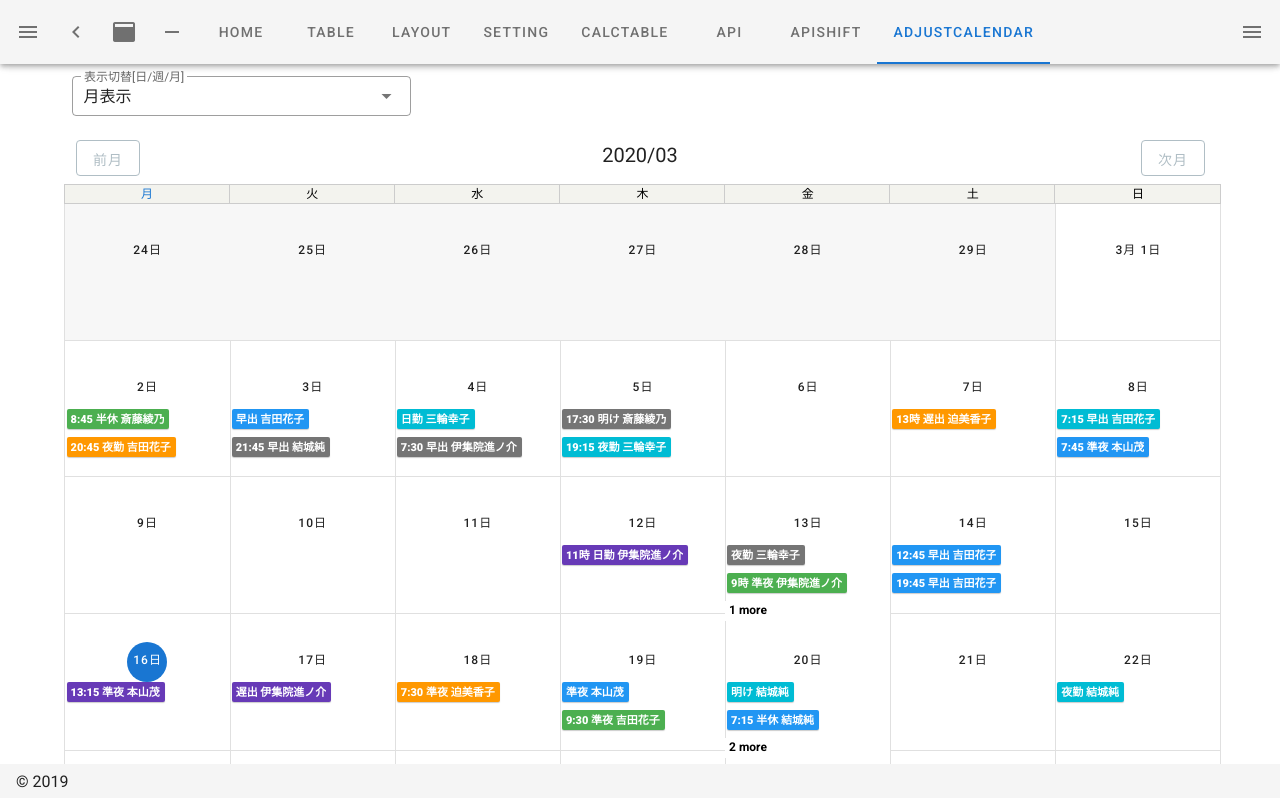
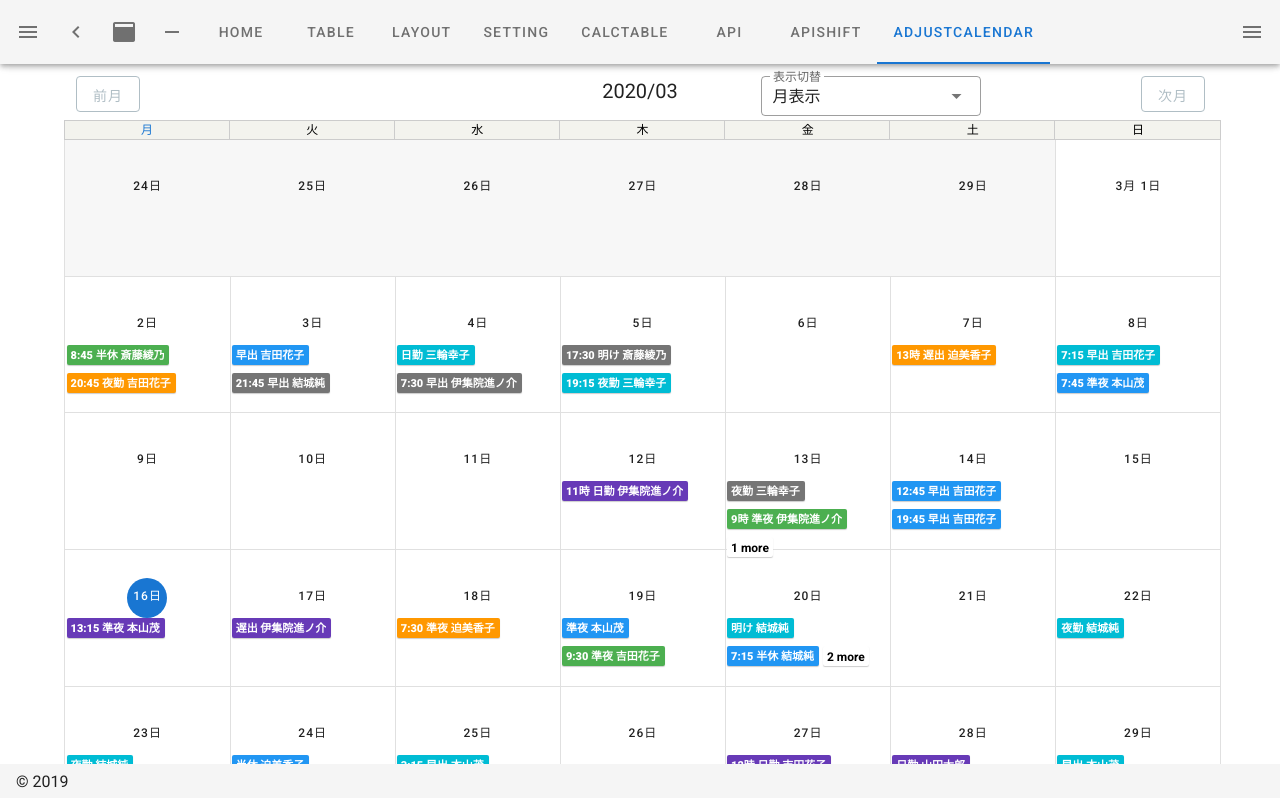
Before and after one commit to BoxPistols/nuxt-vuetify-20120, a Nuxt app: page /adjustCalendar in a window 1280 px wide. Shown: the top 798 px of the page. Built offline with nearby package versions, Linux system fonts and the light colour scheme.

Commit message:
more refact

```diff
--- a/pages/adjustCalendar.vue
+++ b/pages/adjustCalendar.vue
@@ -2,18 +2,15 @@
 v-app#shift_calendar
   div
     v-row
-      v-col.controls(sm='4')
-        .d-flex.flex-row.align-center.ml-3
-          v-select.mr-5(v-model='type',
+      v-col.mb-5.controls(sm='12',
+        lg='12')
+        v-btn(outlined absolute　left　class="mr-3" color="blue-grey lighten-3" @click="$refs.calendar.prev()" ) 前月
+        v-select.selectType(v-model='type',
           :items='typeOptions',
-          label='表示切替[日/週/月]',
+          label='表示切替',
           hide-details='',
           outlined='',
           dense='')
-
-      v-col.mb-5.controls(sm='12',
-        lg='12')
-        v-btn(outlined absolute　left　class="mr-3" color="blue-grey lighten-3" @click="$refs.calendar.prev()" ) 前月
         v-toolbar-title(class="now") {{ title }}
         v-btn(outlined absolute　right　class="ml-3" color="blue-grey lighten-3" @click="$refs.calendar.next()" ) 次月
 
@@ -28,7 +25,6 @@ v-app#shift_calendar
             :end='end',
             :min-weeks='minWeeks',
             :max-days='maxDays',
-            :now='today',
             :weekdays='weekdays',
             :short-months='shortMonths',
             :short-weekdays='shortWeekdays',
@@ -46,8 +42,8 @@ v-app#shift_calendar
 
           // Modal for Add new Event
           v-dialog(v-model='dialog', persistent='', max-width='320')
-            v-card
-              v-card-title.headline {{ date }}
+            v-card.dialogCard
+              v-card-title.headline {{ title }}
               v-card-text シフト新規追加
               v-card-text
                 v-select(:items='names', label='メンバー選択', item-value='text')
@@ -68,7 +64,7 @@ export default {
   name: 'MyCalender',
   components: {},
 
-  data: () => {
+  data(){
     return ({
       dialog: false,
       select: [
@@ -86,9 +82,7 @@ export default {
       start: '2020-03-01',
       endMenu: false,
       end: '2020-03-31',
-      nowMenu: true,
       minWeeks: 1,
-      now: true,
       events: [],
       colors: ['blue', 'indigo', 'deep-purple', 'cyan', 'green', 'orange', 'grey darken-1'],
       names: ['日勤 佐藤真弓', '公休 鈴木雅美', '夜勤 高橋敏子', '遅出 田中善子', '午前休 吉田輝美'],
@@ -122,20 +116,11 @@ export default {
           value: 'week'
         },
         {
-          text: '1日表示',
+          text: '日表示',
           value: 'day'
         },
       ],
       mode: 'stack',
-      modeOptions: [{
-          text: 'カードを重ねる',
-          value: 'stack'
-        },
-        {
-          text: 'カードを重ねない',
-          value: 'column'
-        },
-      ],
       weekdays: weekdaysDefault,
       weekdaysOptions: [{
           text: '月曜 - 日曜',
@@ -143,23 +128,6 @@ export default {
         },
       ],
       maxDays: 7,
-      maxDaysOptions: [{
-          text: '7 days',
-          value: 7
-        },
-        {
-          text: '5 days',
-          value: 5
-        },
-        {
-          text: '4 days',
-          value: 4
-        },
-        {
-          text: '3 days',
-          value: 3
-        },
-      ],
       color: 'primary',
       colorOptions: [{
           text: 'Primary',
@@ -262,23 +230,13 @@ export default {
     title() {
       return this.start.slice(0,7).split('-').join('/')
     },
-    hasEnd() {
-      return this.type in {
-        'custom-weekly': 1,
-        'custom-daily': 1,
-      }
-    },
   },
   methods: {
     viewDay({date}) {
-      // this.focus = date
-      // this.type = 'day'
-      this.date = date;
       this.dialog = true;
-      // this.start = date
     },
     saveEvent({add}) {
-      this.event = event;
+      // this.event = event;
       this.dialog = false;
     },
     viewMore({more}) {
@@ -330,7 +288,6 @@ export default {
           color: this.colors[this.rnd(0, this.colors.length - 1)],
         })
       }
-
       this.events = events
     },
     rnd(a, b) {
@@ -341,12 +298,16 @@ export default {
         `${a.getFullYear()}-${a.getMonth() + 1}-${a.getDate()} ${a.getHours()}:${a.getMinutes()}` :
         `${a.getFullYear()}-${a.getMonth() + 1}-${a.getDate()}`
     },
-  },
+  }
 }
 </script>
 
 <style scoped lang="stylus">
 #shift_calendar
+  .selectType
+    position absolute
+    right 240px
+    width 220px
   .v-toolbar__title
     &.now
       position absolute
@@ -362,7 +323,8 @@ export default {
   >>>div:empty
     display none
 
-  >>>.v-calendar .v-event, .v-calendar .v-event-more
+  >>>.v-calendar
+    .v-event, .v-event-more
       position relative
       overflow hidden
       text-overflow ellipsis
@@ -378,35 +340,36 @@ export default {
       box-shadow 0 1px 1px #ccc
       margin 0 2px
 
-  >>> .v-calendar-daily
+  >>>.v-calendar-daily
     background-color #fff
     border-left 1px solid #e0e0e0
     border-top 1px solid #e0e0e0
     overflow scroll
-
-  >>>.v-calendar-daily_head-day
+    &_head-day
       flex 1 1 auto
       width 0
       position relative
       overflow scroll
-
-  >>>.v-calendar-daily__body
+    &__body
       display none
-
-  >>>.v-calendar-daily__head
+    &__head
       height 100%
       max-height 70vh
 
-
-  >>>.v-calendar-weekly__day.v-past,
-  >>>.v-calendar-weekly__day.v-future,
-  >>>.v-calendar-weekly__day.v-present
+  >>>.v-calendar-weekly__head-weekday
+    font-size 12px
+    background #f3f3ee
+    border 1px solid #ccc
+    margin -1px -1px 0
+  >>>.v-calendar-weekly__day
+    &.v-past,
+    &.v-future,
+    &.v-present
       position relative
       padding-top 24px
       transition .2s
       :hover
         cursor pointer
-          background-color #f0fffc
       .v-calendar-weekly__day-label .v-btn.v-btn--depressed
         position absolute
         top 0
@@ -419,14 +382,11 @@ export default {
     position absolute
     top 8px
 
-  >>>.v-dialog
-      &.v-dialog--active
-          &.v-dialog--persistent
-              border 3px solid #228b22
+  >>>.v-btn.v-btn--depressed.v-btn--fab.primary
+    color: #234
+    border-radius: 0
+    background: #eee !important
 
-  >>>.v-calendar-weekly__head-weekday
-      font-size 12px
-      background #f3f3ee
-      border 1px solid #ccc
-      margin -1px -1px 0
+.dialogCard
+  border: 3px solid #228b22
 </style>
```
Lines whose indentation alone changed are shown as unchanged.
